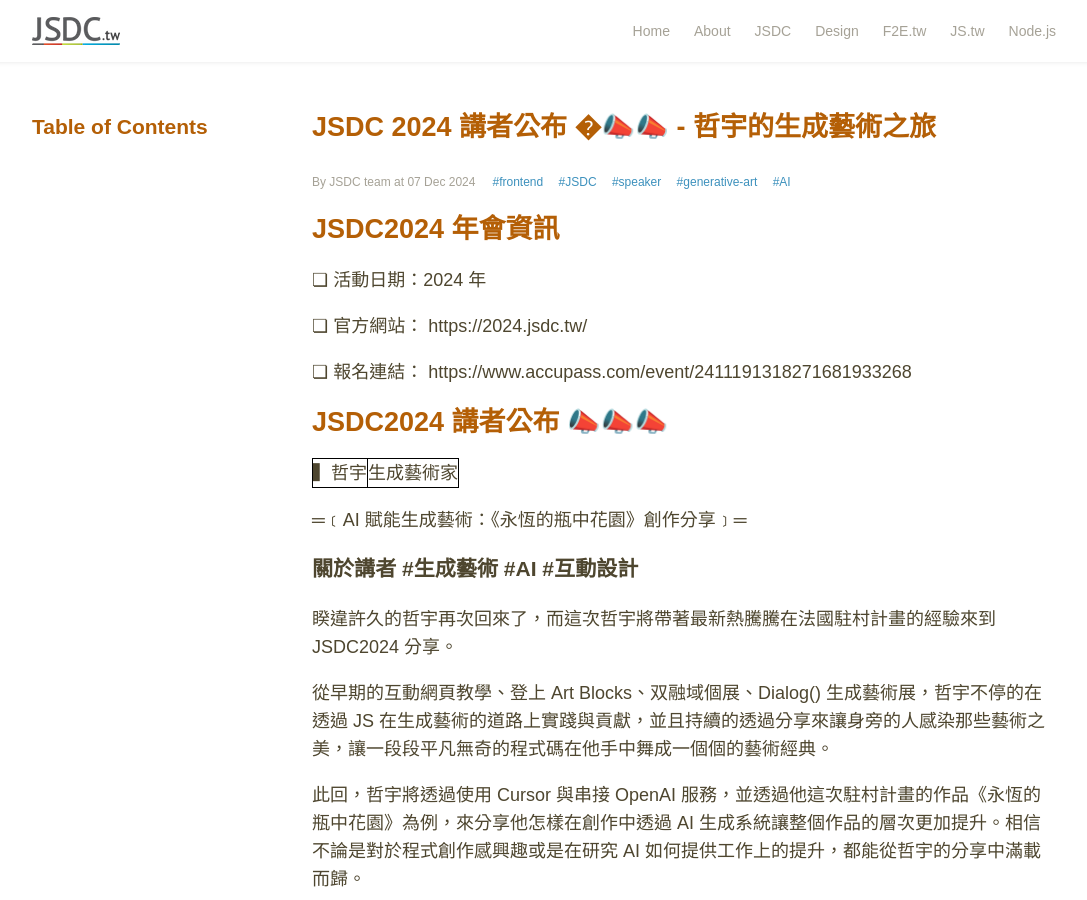
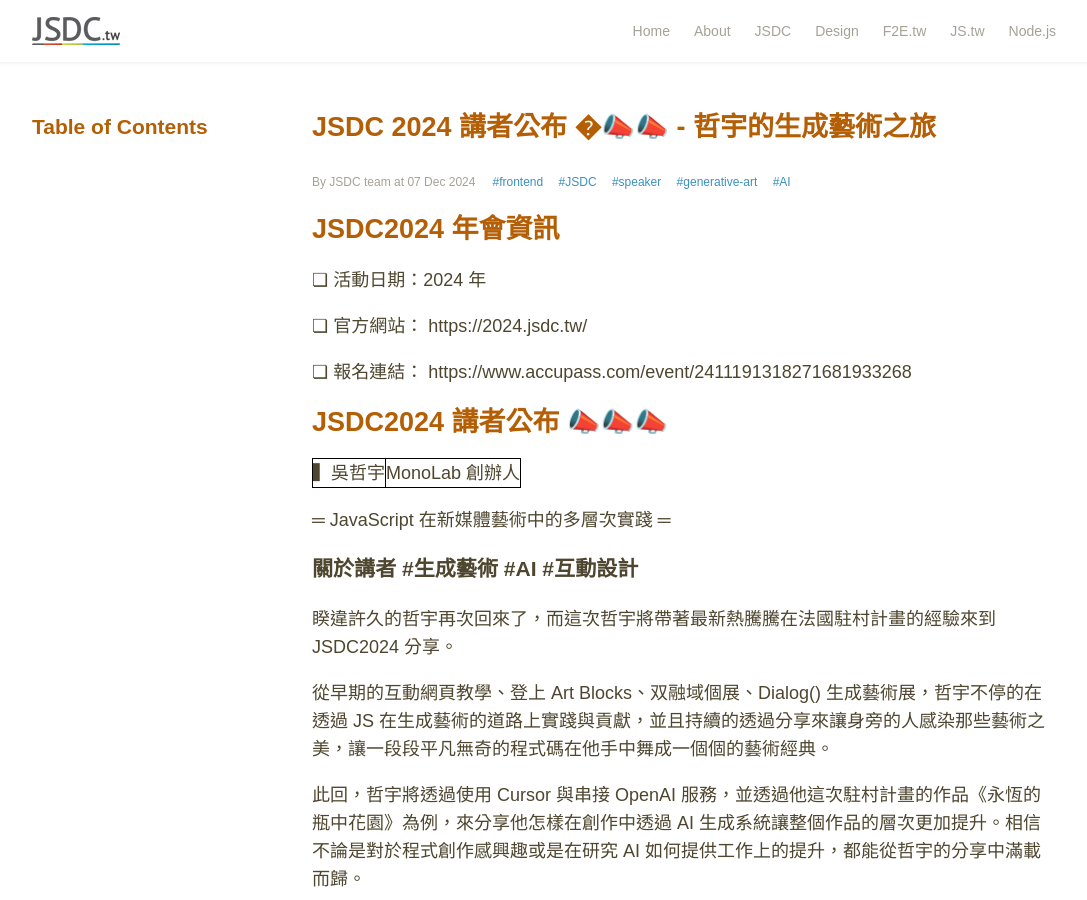
Before and after one commit to jsdc-core/blog.jsdc.tw, a Jekyll site: the page built from _posts/2024-12-07-jsdc-speaker.md, in a window 1280 px wide and 900 px high. Shown: the whole window, without its empty margins (96-1183 px from the left). Built offline with Jekyll 4.4.1, drawn with Linux system fonts in a browser that asks for light colours; comment, search, counter and statistics services are not loaded.

Commit message:
fixed speaker

```diff
--- a/_posts/2024-12-07-jsdc-speaker.md
+++ b/_posts/2024-12-07-jsdc-speaker.md
@@ -23,9 +23,9 @@
 
 ## JSDC2024 講者公布 📣📣📣
 
-▍哲宇 | 生成藝術家
+▍吳哲宇 | MonoLab 創辦人
 
-═﹝AI 賦能生成藝術：《永恆的瓶中花園》創作分享﹞═
+═ JavaScript 在新媒體藝術中的多層次實踐 ═
 
 ### 關於講者 #生成藝術 #AI #互動設計
 
```
